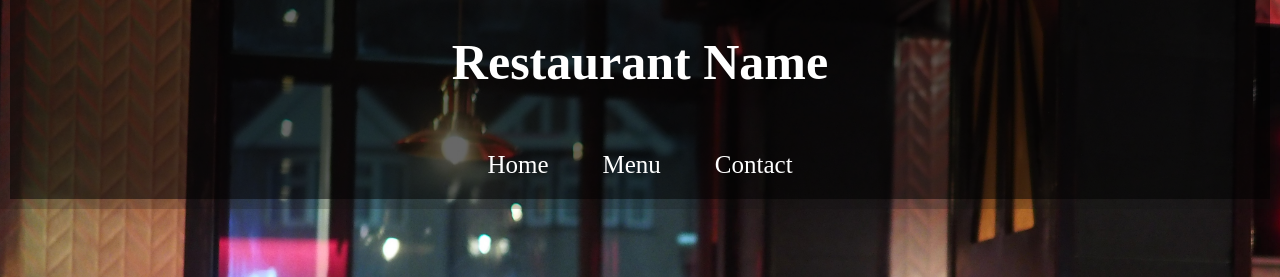
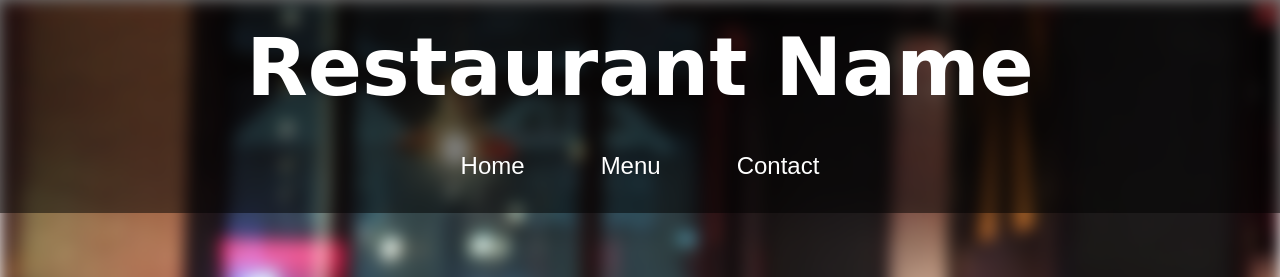
Before and after one commit to Matt19890303/Restaurant_Page, a website built with webpack: page dist/index.html in a window 1280 px wide. Shown: the top 277 px of the page. Built offline with nearby package versions, Linux system fonts and the light colour scheme.

Commit message:
got the header placed from the DOM using JS

```diff
--- a/src/home.js
+++ b/src/home.js
@@ -1,8 +1,79 @@
 // export function homePage() {
-//     const DivContent = document.querySelector('#content');
-//     const heading = document.createElement('h1');
-//     heading.textContent = 'Restuarant Name';
-//     DivContent.appendChild(heading);
+//     const DivContent = document.querySelector('#content')
+
+//     // // background
+//     // const background = document.querySelector('div')
+//     // background.classList.add('background');
+
+//     // // heading
+//     // const heading = document.createElement('h1');
+//     // heading.classList.add('header');
+//     // heading.textContent = 'Restaurant Name';
 
 
+//     // Button
+//     // const homeLinks = document.createElement('button');
+//     // homeLinks.textContent = 'Home';
+//     // homeLinks.classList.add('header');
+
+//     // const menuLinks = document.createElement('button');
+//     // menuLinks.textContent = 'Menu';
+//     // menuLinks.classList.add('links');
+
+//     // Footer
+//     // const footer = document.createElement('div');
+
+
+//     // DivContent.appendChild(heading);
+//     // DivContent.appendChild(nav);
+//     // DivContent.appendChild(homeLinks);
+//     // DivContent.appendChild(menuLinks);
+//     // DivContent.appendChild(background);
+
 // }
+
+
+
+ function createHeader() {
+    const nav = document.createElement("nav");
+    // const nav = document.querySelector('#content')
+    nav.classList.add("links");
+
+
+    const heading = document.createElement('h1');
+    heading.classList.add('heading');
+    heading.textContent = 'Restaurant Name';
+
+
+    const homeButton = document.createElement("button");
+    homeButton.classList.add("button");
+    homeButton.textContent = "Home";
+
+    const menuButton = document.createElement("button");
+    menuButton.classList.add("button");
+    menuButton.textContent = "Menu";
+
+    const contactButton = document.createElement("button");
+    contactButton.classList.add("button");
+    contactButton.textContent = "Contact";
+
+
+    nav.appendChild(heading);
+    nav.appendChild(homeButton);
+    nav.appendChild(menuButton);
+    nav.appendChild(contactButton);
+
+    return nav;
+}
+
+
+
+
+export function initializeWebsite() {
+    const content = document.getElementById("content");
+
+    content.appendChild(createHeader());
+    // content.appendChild(createMain());
+    // content.appendChild(createFooter());
+
+  }
--- a/src/index.js
+++ b/src/index.js
@@ -1,6 +1,18 @@
+// import loadHome from "./home.js";
+// import loadMenu from "./menu.js";
+// import loadContact from "./contact.js";
+
+
 import * as module from './home.js';
+// import './dist/style.css';
+
+
 
 const myArray = ["CapeTown", "Durban", "Joburg"];
 console.log(myArray);
 
 // module.homePage();
+// module.createHeader();
+// module.createNav();
+
+module.initializeWebsite();
--- a/src/menu.js
+++ b/src/menu.js
@@ -0,0 +1,2 @@
+// imports imges for the menu
+// import restaurantImage from './images/foodphoto.jpg';
--- a/webpack.config.js
+++ b/webpack.config.js
@@ -7,4 +7,16 @@ module.exports = {
     filename: "main.js",
     path: path.resolve(__dirname, "dist"),
   },
+  module: {
+    rules: [
+      {
+        test: /\.css$/i,
+        use: ['style-loader', 'css-loader'],
+      },
+      {
+        test: /\.(png|svg|jpg|jpeg|gif)$/i,
+        type: 'images/resource',
+      },
+    ],
+  },
 };
```
Also changed, not shown: dist/index.html, dist/main.js, dist/style.css.
